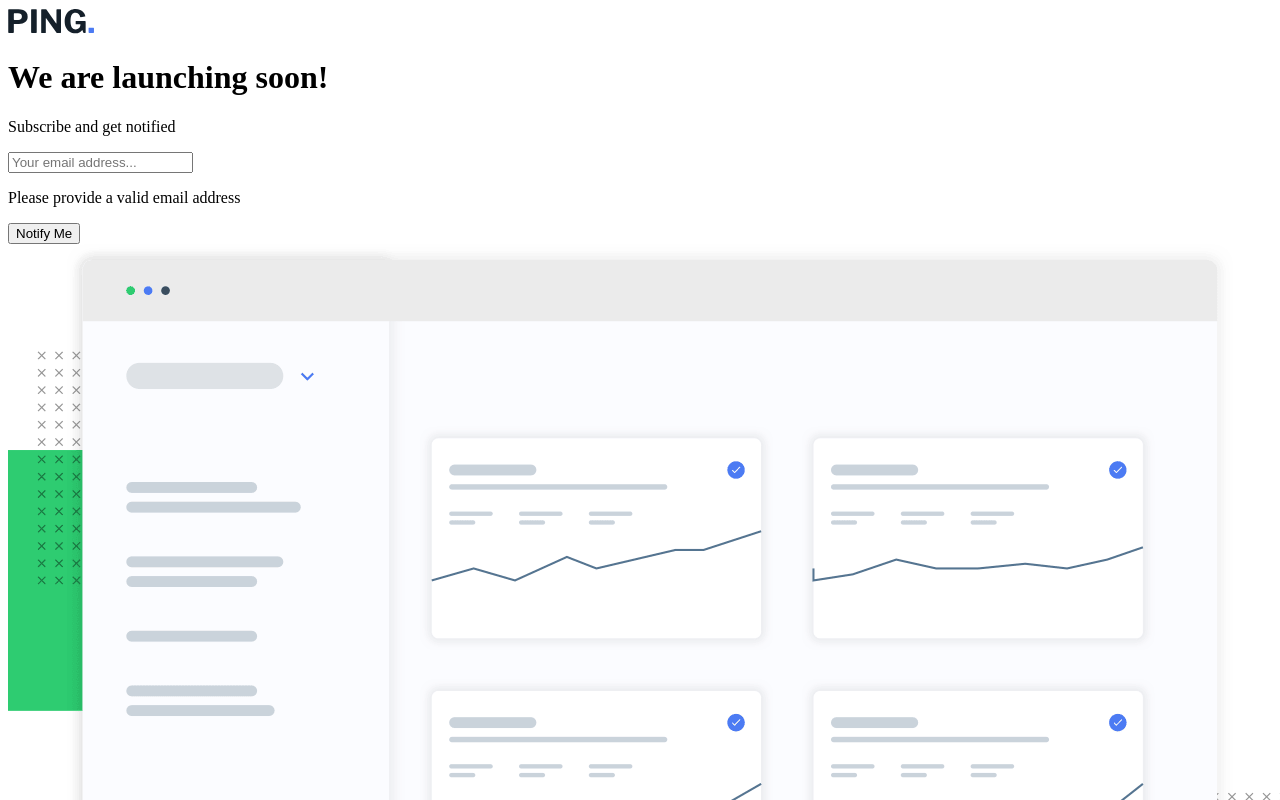
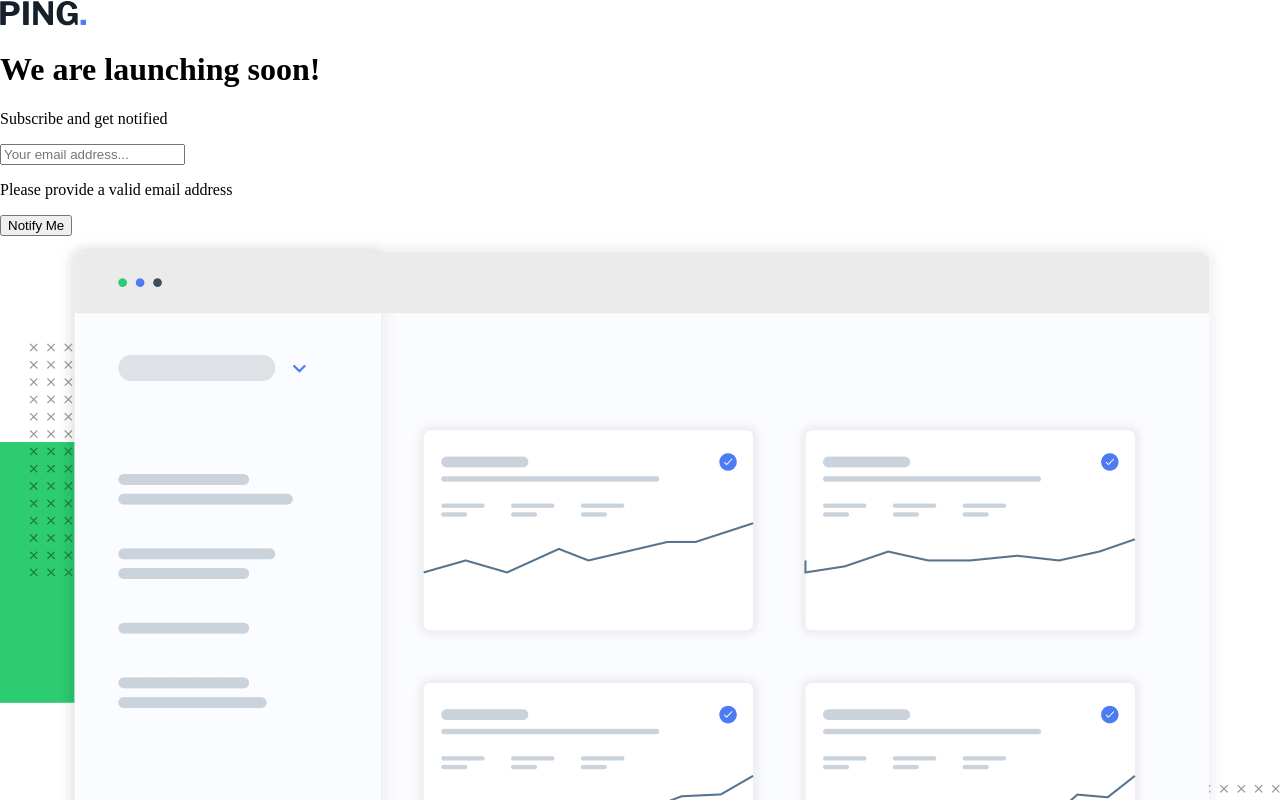
Before and after one commit to ltc870/pingsinglecolumncomingsoon, a React (Vite) app: page / in a window 1280 px wide. Shown: the top 800 px of the page. Built offline with nearby package versions, Linux system fonts and the light colour scheme.

Commit message:
added css reset to styles.css

```diff
--- a/src/css/styles.css
+++ b/src/css/styles.css
@@ -1,3 +1,18 @@
+html {
+  box-sizing: border-box;
+}
+
+*,
+*::before,
+*::after {
+  box-sizing: inherit;
+}
+
+body {
+  margin: 0;
+  padding: 0;
+}
+
 .attribution {
     font-size: 11px;
     text-align: center;
```
